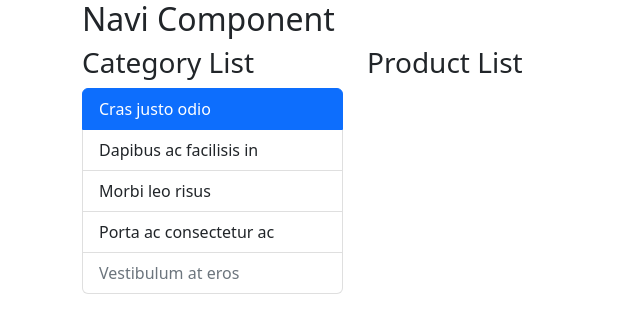
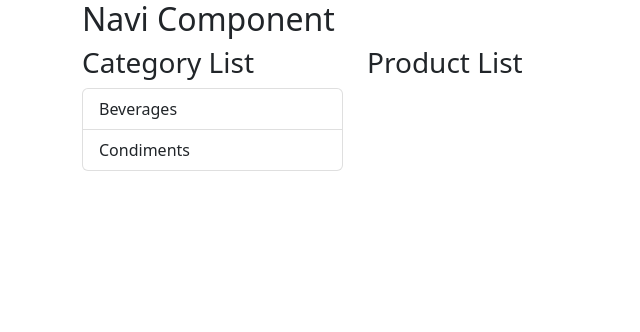
Before and after one commit to Semih85/intro, a React (Create React App) app: page / in a window 1280 px wide. Shown: the top 332 px of the page, without its empty margins (0-640 px from the left). Built offline with nearby package versions, Linux system fonts and the light colour scheme.

Commit message:
state and category loop added

```diff
--- a/src/CategoryList.js
+++ b/src/CategoryList.js
@@ -1,29 +1,28 @@
+import { keyboard } from "@testing-library/user-event/dist/keyboard";
 import React, { Component } from "react";
 import { ListGroup, ListGroupItem } from "reactstrap";
 
 export default class CategoryList extends Component {
+  constructor(props) {
+    super(props);
+    this.state = {
+      categories: [
+        { catgoryId: 1, catgoryName: "Beverages" },
+        { catgoryId: 2, catgoryName: "Condiments" },
+      ],
+    };
+  }
   render() {
     return (
       <div>
         <h3>{this.props.info.title}</h3>
         <ListGroup>
-          <ListGroupItem action active href="#" tag="a">
-            Cras justo odio
-          </ListGroupItem>
-          <ListGroupItem action href="#" tag="a">
-            Dapibus ac facilisis in
-          </ListGroupItem>
-          <ListGroupItem action href="#" tag="a">
-            Morbi leo risus
-          </ListGroupItem>
-          <ListGroupItem action href="#" tag="a">
-            Porta ac consectetur ac
-          </ListGroupItem>
-          <ListGroupItem action disabled href="#" tag="a">
-            Vestibulum at eros
-          </ListGroupItem>
+          {this.state.categories.map((catgory) => (
+            <ListGroupItem key={catgory.catgoryId}>
+              {catgory.catgoryName}
+            </ListGroupItem>
+          ))}
         </ListGroup>
-        <p />
       </div>
     );
   }
```
